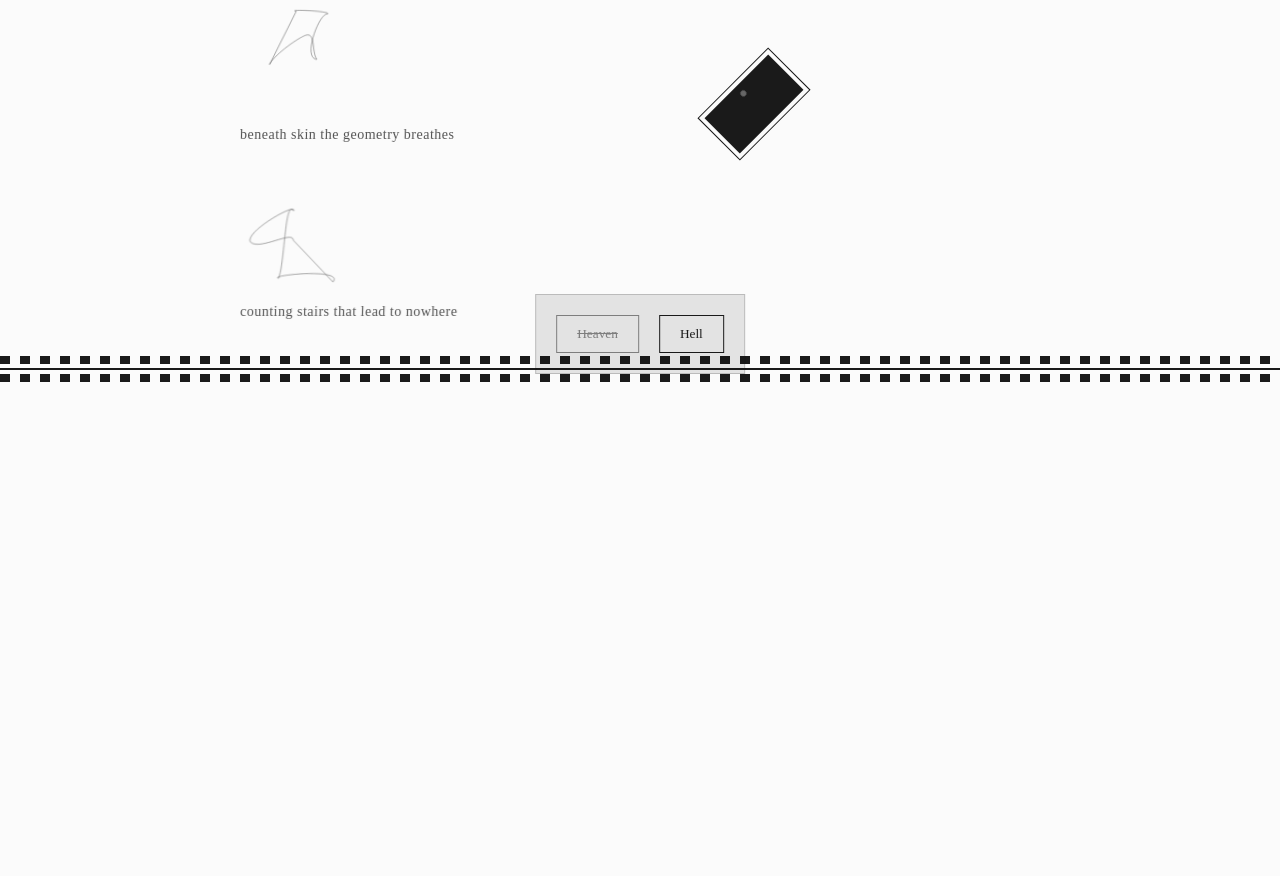
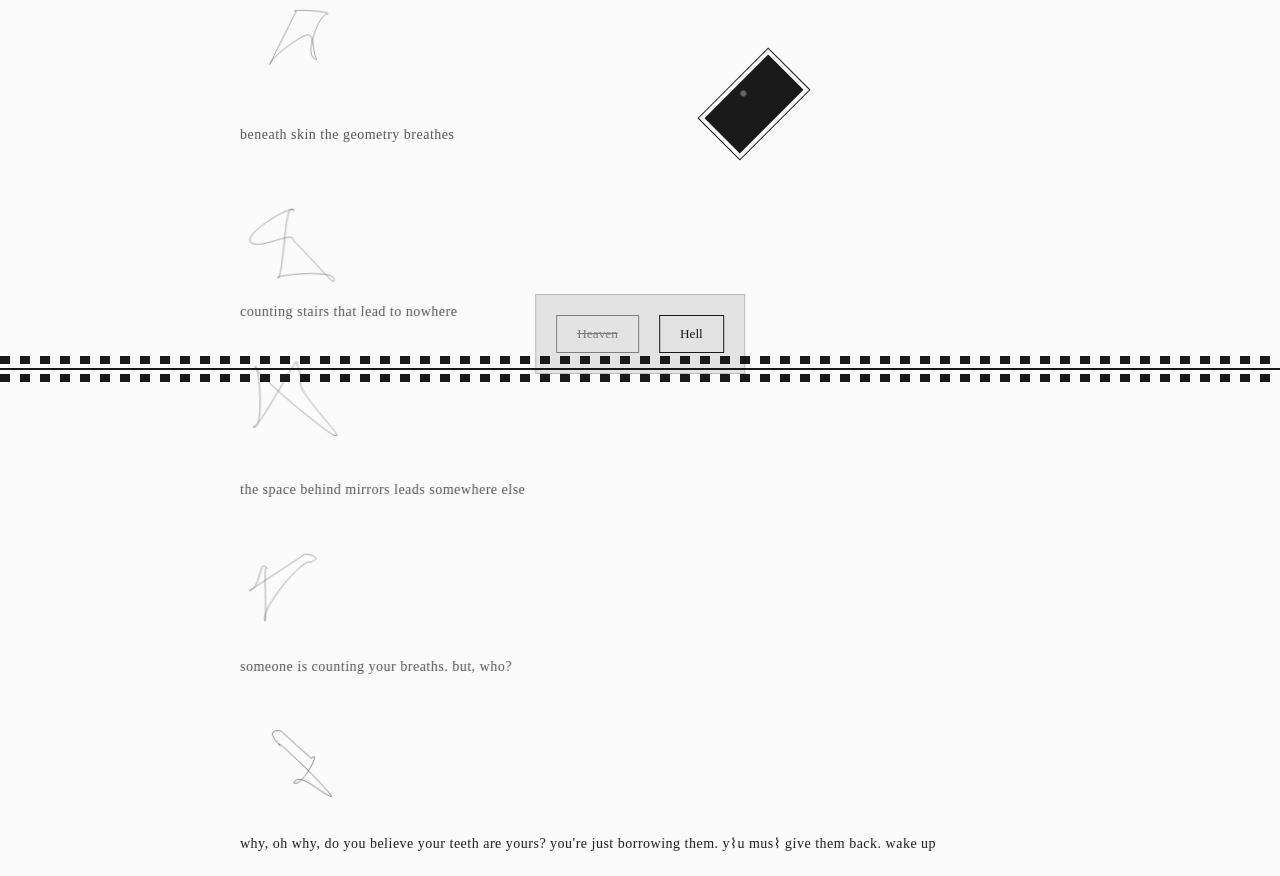
Before and after one commit to xgeneric/exo-zero-snowflake, a plain HTML site: page index.html in a window 1280 px wide. Shown: the part 406-1282 px from the top of the page. Before the commit the page ends 800 px from the top, so only its background shows below. Drawn offline with Linux system fonts and the light colour scheme.

Commit message:
Update index.html

```diff
--- a/index.html
+++ b/index.html
@@ -24,6 +24,17 @@
       <div class="shape-container"></div>
       <p>counting stairs that lead to nowhere</p>
     </div>
+    <div class="message subtle-shift clickable" data-action="corrupt">
+      <div class="shape-container"></div>
+      <p>the space behind mirrors leads somewhere else</p>
+    </div>
+    <div class="message subtle-shift clickable" data-action="corrupt">
+      <div class="shape-container"></div>
+      <p>someone is counting your breaths. but, who?</p>
+    </div>
+    <div class="shape-container"></div>
+      <p>why, oh why, do you believe your teeth are yours? you're just borrowing them. you must give them back. wake up</p>
+    </div>
   </div>
   <script src="script.js"></script>
 </body>
```
